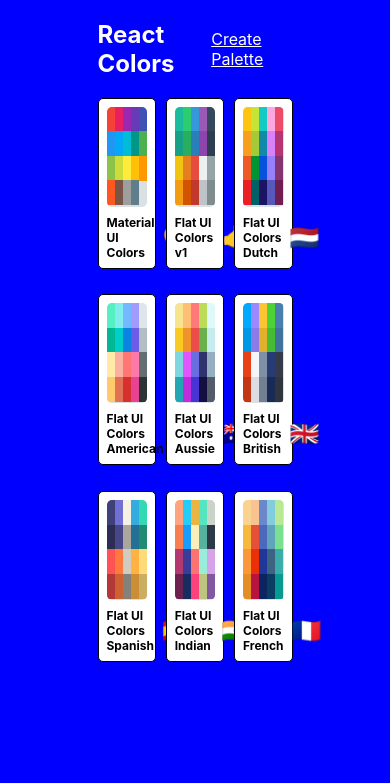
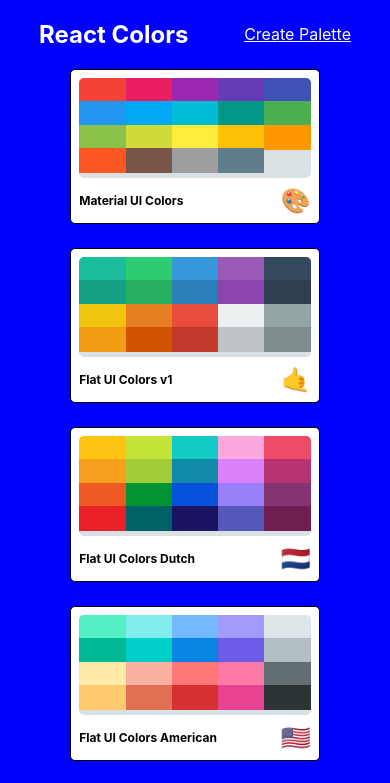
Before and after one commit to avsssai/react-colors, a React (Create React App) app: page / in a window 390 px wide. Shown: the top 783 px of the page. Built offline with nearby package versions, Linux system fonts and the light colour scheme.

Commit message:
Made the paletteList responsive

```diff
--- a/src/styles/MiniPaletteStyles.js
+++ b/src/styles/MiniPaletteStyles.js
@@ -5,7 +5,7 @@
     border: "1px solid black",
     padding: "0.5rem",
     position: "relative",
-    overflow: "hidder",
+    overflow: "hidden",
     cursor: "pointer",
     "&:hover svg": {
       opacity: "1",
@@ -24,7 +24,7 @@
     display: "inline-block",
     margin: "0 auto",
     position: "relative",
-    marginBottom: "-4.5px",
+    marginBottom: "-5.5px",
   },
   title: {
     display: "flex",
--- a/src/styles/PaletteListStyles.js
+++ b/src/styles/PaletteListStyles.js
@@ -1,38 +1,57 @@
+import sizes from "./sizes";
+
 export default {
   root: {
     backgroundColor: "blue",
     height: "100vh",
     display: "flex",
     alignItems: "flex-start",
-        justifyContent: "center"
+    justifyContent: "center",
   },
   container: {
     width: "50%",
     display: "flex",
     flexDirection: "column",
     flexWrap: "wrap",
-        alignItems: "flex-start"
+    alignItems: "flex-start",
+    [sizes.below("lg")]: {
+      width: "80%",
+    },
+    [sizes.below("md")]: {
+      width: "50%",
+    },
+    [sizes.below("sm")]: {
+      width: "80%",
+    },
   },
   nav: {
     display: "flex",
     width: "100%",
     justifyContent: "space-between",
     color: "white",
-        alignItems:"center",
-        "& a":{
-            color:"white"
-        }
+    alignItems: "center",
+    "& a": {
+      color: "white",
+    },
   },
   palettes: {
     boxSizing: "border-box",
     width: "100%",
     display: "grid",
     gridTemplateColumns: "repeat(3,30%)",
-        gridGap: "5%",
+    gridGap: "2.5rem",
     "& a": {
       textDecoration: "none",
-            color: "inherit"
-        }
-    }
-
-}
+      color: "inherit",
+    },
+    [sizes.below("md")]: {
+      gridTemplateColumns: "repeat(2,50%)",
+    },
+    [sizes.below("xs")]: {
+      gridTemplateColumns: "repeat(1,80%)",
+      gridGap: "1.5rem",
+      margin: "auto",
+      justifyContent: "center",
+    },
+  },
+};
--- a/src/styles/sizes.js
+++ b/src/styles/sizes.js
@@ -18,6 +18,7 @@
       sm: "768px",
       md: "992px",
       lg: "1200px",
+      xl: "1600px",
     };
     return `@media (max-width:${sizes[size]})`;
   },
```
Lines whose indentation alone changed are shown as unchanged.
